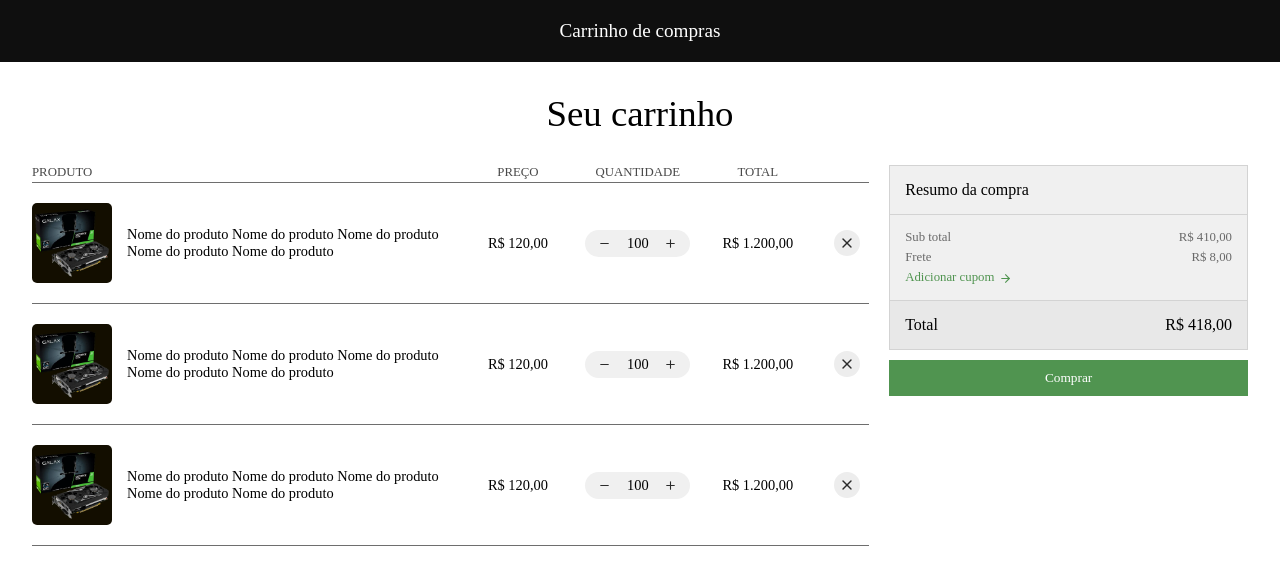
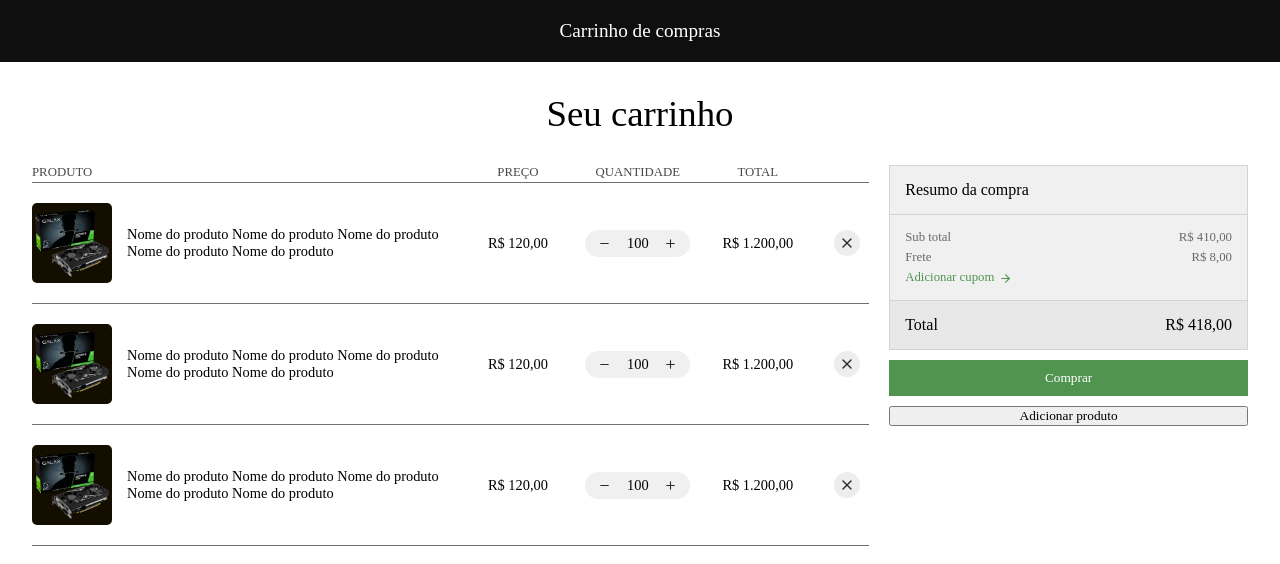
Before and after one commit to Wenderf5/Desafio-front-end-carrinho-de-compras, a Next.js app: page / in a window 1280 px wide. Shown: the top 564 px of the page. Built offline with nearby package versions, Linux system fonts and the light colour scheme; a web font is replaced by a local one.

Commit message:
feat: add products and remove products

```diff
--- /dev/null
+++ b/src/app/api/product/[id]/route.ts
@@ -0,0 +1,11 @@
+import { NextResponse } from "next/server";
+import { products_storage } from "@/storage/products";
+
+export async function DELETE(request: Request, { params }: { params: { id: string } }) {
+    const indexOfProduct = products_storage.findIndex((item) => item.id === parseInt(params.id));
+    if (indexOfProduct === -1) {
+        return NextResponse.json({ message: "Produto não encontrado!" }, { status: 404 });
+    }
+    products_storage.splice(indexOfProduct, 1);
+    return NextResponse.json({ message: "Produto excluido com sucesso!" }, { status: 200 });
+}
--- /dev/null
+++ b/src/app/api/product/route.ts
@@ -0,0 +1,16 @@
+import { NextResponse } from "next/server";
+import { products_storage } from "@/storage/products";
+
+export async function GET() {
+    return NextResponse.json(products_storage, { status: 200 });
+}
+
+export async function POST(request: Request) {
+    const body = await request.json();
+    try {
+        products_storage.push(body.product);
+        return NextResponse.json({ message: "Produto adicionado com sucesso!" }, { status: 200 });
+    } catch (error) {
+        return NextResponse.json({ message: "Erro ao adicionar o produto!" }, { status: 500 });
+    }
+}
--- a/src/app/layout.tsx
+++ b/src/app/layout.tsx
@@ -1,6 +1,7 @@
 import type { Metadata } from "next";
 import { Geist, Geist_Mono } from "next/font/google";
 import "./globals.css";
+import { ProductsContextProvider } from "@/context/products_context";
 
 const geistSans = Geist({
   variable: "--font-geist-sans",
@@ -23,10 +24,12 @@ export default function RootLayout({
   children: React.ReactNode;
 }>) {
   return (
-    <html lang="pt-br">
-      <body className={`${geistSans.variable} ${geistMono.variable}`}>
-        {children}
-      </body>
-    </html>
+    <ProductsContextProvider>
+      <html lang="pt-br">
+        <body className={`${geistSans.variable} ${geistMono.variable}`}>
+          {children}
+        </body>
+      </html>
+    </ProductsContextProvider>
   );
 }
--- /dev/null
+++ b/src/components/cart/_components/loading/loading.module.css
@@ -0,0 +1,11 @@
+.tr {
+    position: relative;
+}
+
+.td {
+    width: 100%;
+    padding: 100px;
+    color: black;
+    text-align: center;
+    position: absolute;
+}
--- /dev/null
+++ b/src/components/cart/_components/loading/loading.tsx
@@ -0,0 +1,11 @@
+import style from './loading.module.css';
+
+export function Loading() {
+    return (
+        <tr className={style.tr}>
+            <td className={style.td}>
+                <p>Carregando...</p>
+            </td>
+        </tr>
+    )
+}
--- a/src/components/cart/_components/product/product.tsx
+++ b/src/components/cart/_components/product/product.tsx
@@ -2,9 +2,11 @@ import style from './product.module.css';
 import Image from 'next/image';
 import product_photo from '../../../../assets/placa de video.png';
 import { X, Plus, Minus } from 'lucide-react';
+import { productUtils } from '@/utils/product';
 
 interface props {
     product: {
+        id: number,
         title: string,
         price: string,
         quantity: number,
@@ -13,6 +15,16 @@ interface props {
 }
 
 export function Product({ product }: props) {
+    const { removeProduct } = productUtils();
+    async function deleteProduct() {
+        const response = await fetch(`http://localhost:3000/api/product/${product.id}`, {
+            method: 'DELETE'
+        });
+        if (response.status === 200) {
+            removeProduct(product.id);
+        }
+    }
+
     return (
         <tr className={style.tr}>
             <td>
@@ -45,7 +57,7 @@ export function Product({ product }: props) {
             </td>
             <td>
                 <div className={style.container_btn_close}>
-                    <button className={style.btn_close}><X size={16} color='#2b2b2b' /></button>
+                    <button onClick={deleteProduct} className={style.btn_close}><X size={16} color='#2b2b2b' /></button>
                 </div>
             </td>
         </tr >
--- a/src/components/cart/cart.tsx
+++ b/src/components/cart/cart.tsx
@@ -1,9 +1,28 @@
+'use client'
+
 import style from './cart.module.css';
-import { products_storage } from '@/storage/products';
+import { useProductsContext } from '@/context/products_context';
 import { Product } from './_components/product/product';
 import { Empty } from './_components/empty/empty';
+import { useEffect, useState } from 'react';
+import { Loading } from './_components/loading/loading';
 
 export function Cart() {
+    const { products, setProducts } = useProductsContext();
+    const [isLoading, setIsLoading] = useState<boolean>(true);
+
+    useEffect(() => {
+        async function fetchData() {
+            const response = await fetch('http://localhost:3000/api/product', {
+                method: 'GET'
+            });
+            const responseData = await response.json();
+            setProducts(responseData);
+            setIsLoading(false);
+        }
+        fetchData();
+    }, []);
+
     return (
         <div className={style.cotainer_cart}>
             <table className={style.table}>
@@ -17,7 +36,7 @@ export function Cart() {
                     </tr>
                 </thead>
                 <tbody>
-                    {products_storage.length === 0 ? <Empty /> : products_storage.map((item, index) => (
+                    {isLoading ? <Loading /> : products.length === 0 ? <Empty /> : products.map((item, index) => (
                         <Product key={index} product={item} />
                     ))}
                 </tbody>
--- a/src/components/sumary/sumary.tsx
+++ b/src/components/sumary/sumary.tsx
@@ -1,7 +1,35 @@
+'use client'
+
 import style from './sumary.module.css';
 import { ArrowRight } from 'lucide-react';
+import { useProductsContext } from '@/context/products_context';
+import { products_interface } from '@/types/product';
+import { productUtils } from '@/utils/product';
 
 export function Sumary() {
+    const { products } = useProductsContext();
+    const { addProduct } = productUtils();
+
+    async function addNewProduct() {
+        const newProduct: products_interface = {
+            id: products.length + 1,
+            title: "Nome do produto Nome do produto Nome do produto Nome do produto Nome do produto",
+            price: "120,00",
+            quantity: 100,
+            total: "1.200,00"
+        }
+        const response = await fetch('http://localhost:3000/api/product', {
+            headers: {
+                'contentType': 'application/json'
+            },
+            method: 'POST',
+            body: JSON.stringify({ product: newProduct })
+        });
+        if (response.status === 200) {
+            addProduct(newProduct);
+        }
+    }
+
     return (
         <div className={style.sumary}>
             <div className={style.resume}>
@@ -26,6 +54,7 @@ export function Sumary() {
                 </div>
             </div>
             <button className={style.btn_checkout}>Comprar</button>
+            <button onClick={addNewProduct}>Adicionar produto</button>
         </div>
     )
 }
--- /dev/null
+++ b/src/context/products_context.tsx
@@ -0,0 +1,28 @@
+'use client'
+
+import { products_interface } from "@/types/product";
+import { createContext, useContext, useState } from "react";
+
+interface products_context_interface {
+    products: products_interface[],
+    setProducts: React.Dispatch<React.SetStateAction<products_interface[]>>;
+}
+
+const ProductsContext = createContext<products_context_interface | null>(null);
+
+export function ProductsContextProvider({ children }: { children: React.ReactNode }) {
+    const [products, setProducts] = useState<products_interface[]>([]);
+    return (
+        <ProductsContext.Provider value={{ products, setProducts }}>
+            {children}
+        </ProductsContext.Provider>
+    );
+}
+
+export function useProductsContext() {
+    const productsContext = useContext(ProductsContext);
+    if (!productsContext) {
+        throw new Error("Erro no contexto 'productsContext'.")
+    }
+    return productsContext;
+}
--- a/src/storage/products.ts
+++ b/src/storage/products.ts
@@ -1,17 +1,22 @@
-export const products_storage = [
+import { products_interface } from "@/types/product";
+
+export const products_storage: products_interface[] = [
     {
+        id: 1,
         title: "Nome do produto Nome do produto Nome do produto Nome do produto Nome do produto",
         price: "120,00",
         quantity: 100,
         total: "1.200,00"
     },
     {
+        id: 2,
         title: "Nome do produto Nome do produto Nome do produto Nome do produto Nome do produto",
         price: "120,00",
         quantity: 100,
         total: "1.200,00"
     },
     {
+        id: 3,
         title: "Nome do produto Nome do produto Nome do produto Nome do produto Nome do produto",
         price: "120,00",
         quantity: 100,
--- /dev/null
+++ b/src/types/product.ts
@@ -0,0 +1,7 @@
+export interface products_interface {
+    id: number,
+    title: string,
+    price: string,
+    quantity: number,
+    total: string
+}
--- /dev/null
+++ b/src/utils/product.ts
@@ -0,0 +1,25 @@
+import { useProductsContext } from "@/context/products_context";
+import { products_interface } from "@/types/product";
+
+export function productUtils() {
+    const { products, setProducts } = useProductsContext();
+
+    function addProduct(value: products_interface) {
+        setProducts([...products, value]);
+        return "Produto adicionado!";
+    }
+
+    function removeProduct(id: number) {
+        const indexOfProduct = products.findIndex((item) => item.id === id);
+        if (indexOfProduct === -1) {
+            return "Produto não encontrado!";
+        }
+        const newProducts = [
+            ...products.slice(0, indexOfProduct),
+            ...products.slice(indexOfProduct + 1)
+        ];
+        setProducts(newProducts);
+        return "Produto excluído!";
+    }
+    return { addProduct, removeProduct };
+}
```
